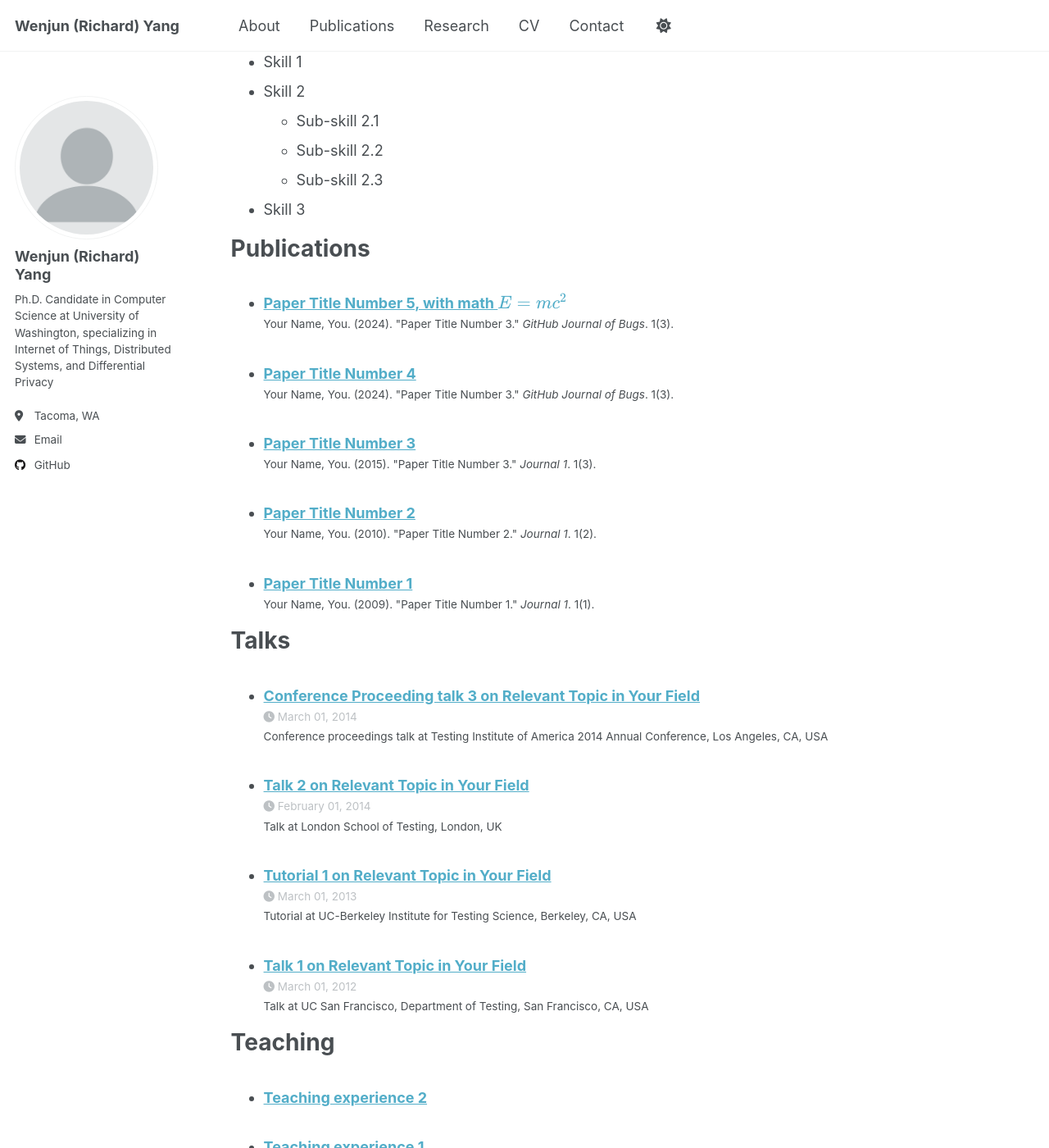
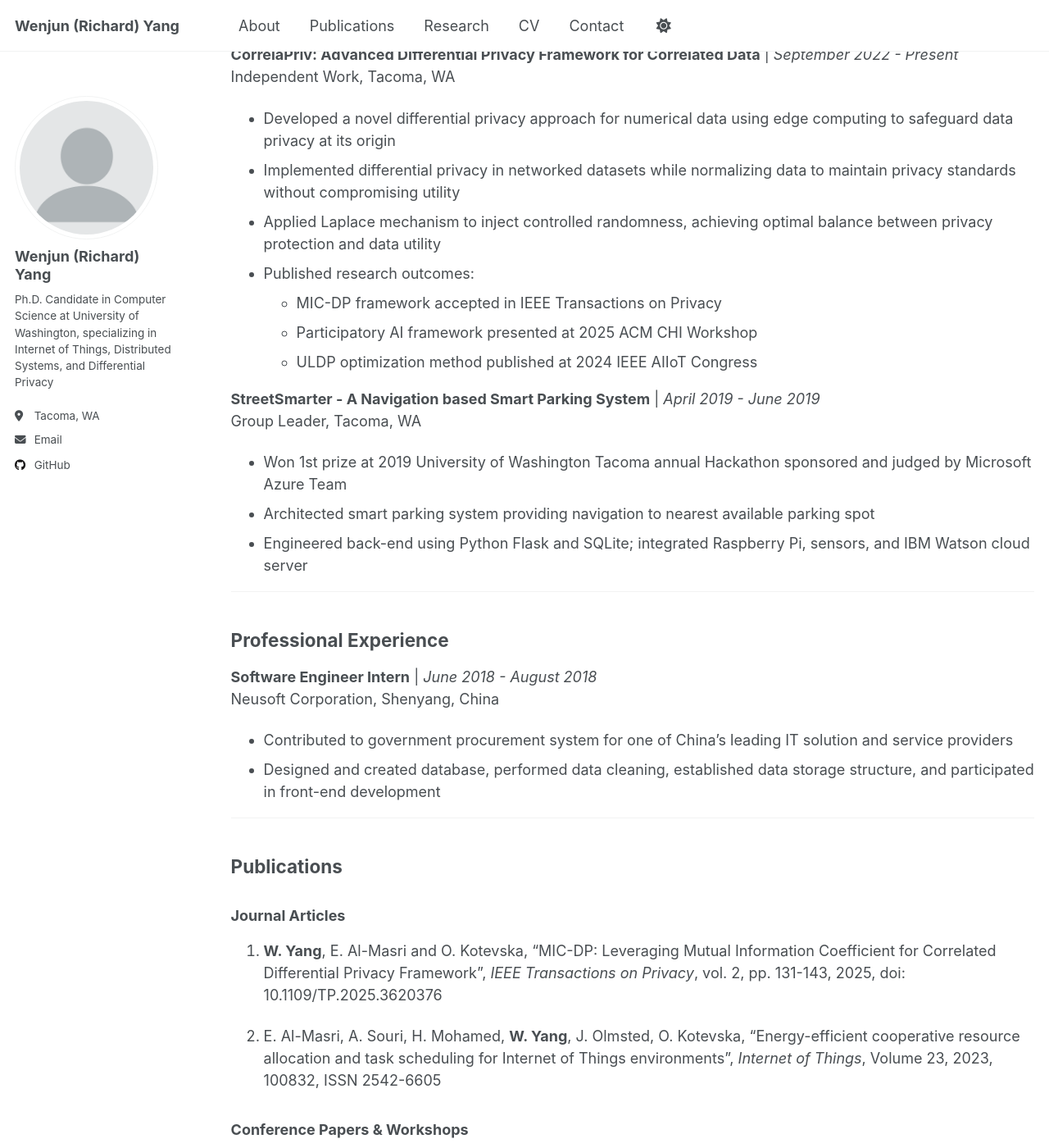
Before and after one commit to merlery/WenjunYang.github, a Jekyll site: the page built from _pages/cv.md, in a window 1280 px wide and 1400 px high, scrolled down 793 px. Shown: the whole window at 82% size. Built offline with Jekyll 4.4.1, drawn with Linux system fonts in a browser that asks for light colours; a script that is not in the unit is left out; some of the changed text lies outside the part shown.

Commit message:
Update cv.md

```diff
--- a/_pages/cv.md
+++ b/_pages/cv.md
@@ -9,56 +9,92 @@ redirect_from:
 
 {% include base_path %}
 
-Education
-======
-* Ph.D in Version Control Theory, GitHub University, 2018 (expected)
-* M.S. in Jekyll, GitHub University, 2014
-* B.S. in GitHub, GitHub University, 2012
+## Education
 
-Work experience
-======
-* Spring 2024: Academic Pages Collaborator
-  * GitHub University
-  * Duties includes: Updates and improvements to template
-  * Supervisor: The Users
+**Ph.D. in Computer Science** | *March 2021 - Present*
+University of Washington, Tacoma, WA
+- Current GPA: 3.95/4.0
+- Awards: Graduates Merit Scholarship (2022, 2023), Carwein-Andrews Award (2024)
+- Research Area: Internet of Things, Distributed Systems, Differential Privacy
 
-* Fall 2015: Research Assistant
-  * GitHub University
-  * Duties included: Merging pull requests
-  * Supervisor: Professor Hub
+**M.S. in Computer Science and Systems** | *August 2018 - December 2019*
+University of Washington, Tacoma, WA
+- GPA: 3.72/4.0
+- Award: Graduates Merit Scholarship (2019)
 
-* Summer 2015: Research Assistant
-  * GitHub University
-  * Duties included: Tagging issues
-  * Supervisor: Professor Git
+**B.Eng. in Automation** | *August 2014 - June 2018*
+University of Washington, Xi'an, China
+- GPA: 3.4/4.3
+- Awards: Undergraduate Scholarship (2014, 2016), Excellent Undergraduate Award (2014), Undergraduate Leader Award (2015)
 
-Skills
-======
-* Skill 1
-* Skill 2
-  * Sub-skill 2.1
-  * Sub-skill 2.2
-  * Sub-skill 2.3
-* Skill 3
+---
 
-Publications
-======
-  <ul>{% for post in site.publications reversed %}
-    {% include archive-single-cv.html %}
-  {% endfor %}</ul>
+## Research Experience
 
-Talks
-======
-  <ul>{% for post in site.talks reversed %}
-    {% include archive-single-talk-cv.html  %}
-  {% endfor %}</ul>
+**CorrelaPriv: Advanced Differential Privacy Framework for Correlated Data** | *September 2022 - Present*
+Independent Work, Tacoma, WA
 
-Teaching
-======
-  <ul>{% for post in site.teaching reversed %}
-    {% include archive-single-cv.html %}
-  {% endfor %}</ul>
+- Developed a novel differential privacy approach for numerical data using edge computing to safeguard data privacy at its origin
+- Implemented differential privacy in networked datasets while normalizing data to maintain privacy standards without compromising utility
+- Applied Laplace mechanism to inject controlled randomness, achieving optimal balance between privacy protection and data utility
+- Published research outcomes:
+  - MIC-DP framework accepted in IEEE Transactions on Privacy
+  - Participatory AI framework presented at 2025 ACM CHI Workshop
+  - ULDP optimization method published at 2024 IEEE AIIoT Congress
 
-Service and leadership
-======
-* Currently signed in to 43 different slack teams
+**StreetSmarter - A Navigation based Smart Parking System** | *April 2019 - June 2019*
+Group Leader, Tacoma, WA
+
+- Won 1st prize at 2019 University of Washington Tacoma annual Hackathon sponsored and judged by Microsoft Azure Team
+- Architected smart parking system providing navigation to nearest available parking spot
+- Engineered back-end using Python Flask and SQLite; integrated Raspberry Pi, sensors, and IBM Watson cloud server
+
+---
+
+## Professional Experience
+
+**Software Engineer Intern** | *June 2018 - August 2018*
+Neusoft Corporation, Shenyang, China
+
+- Contributed to government procurement system for one of China's leading IT solution and service providers
+- Designed and created database, performed data cleaning, established data storage structure, and participated in front-end development
+
+---
+
+## Publications
+
+### Journal Articles
+
+1. **W. Yang**, E. Al-Masri and O. Kotevska, "MIC-DP: Leveraging Mutual Information Coefficient for Correlated Differential Privacy Framework", *IEEE Transactions on Privacy*, vol. 2, pp. 131-143, 2025, doi: 10.1109/TP.2025.3620376
+
+2. E. Al-Masri, A. Souri, H. Mohamed, **W. Yang**, J. Olmsted, O. Kotevska, "Energy-efficient cooperative resource allocation and task scheduling for Internet of Things environments", *Internet of Things*, Volume 23, 2023, 100832, ISSN 2542-6605
+
+### Conference Papers & Workshops
+
+3. **W. Yang**, and E. Al-Masri, "Democratizing Differential Privacy: A Participatory AI Framework for Public Decision-Making", *2025 ACM CHI Workshop Emerging Practices in Participatory AI Design in Public Sector Innovation*, https://arxiv.org/abs/2504.21297
+
+4. **W. Yang**, and E. Al-Masri, "ULDP: A User-Centric Local Differential Privacy Optimization Method", *2024 IEEE World AI IoT Congress (AIIoT)*, pp. 0316-0322, IEEE, 2024
+
+5. X. Han, Z. Wang, **W. Yang**, "High-Definition Video Image Mosaics in Real-Time Based on Adaptive H-SIFT", *2017 6th International Conference Measurement, Instrumentation and Automation (ICMIA 2017)*, Atlantis Press, 2017
+
+---
+
+## Skills
+
+**Programming Languages**: Python, Java, C++, JavaScript, SQL
+**Frameworks & Tools**: Flask, SQLite, TensorFlow, PyTorch
+**Hardware**: Raspberry Pi, IoT sensors, embedded systems
+**Cloud Platforms**: IBM Watson, Azure
+**Research Methods**: Differential Privacy, Machine Learning, Data Analysis, Distributed Computing
+
+---
+
+## Contact Information
+
+**Email**: richardyang0927@gmail.com
+**Phone**: 206-476-8359
+**Address**: 2715 62ND Ave E Apt D32, Fife, WA 98424, USA
+
+---
+
+[Download Full CV (PDF)](/files/WenjunYang_Resume.pdf)
```
